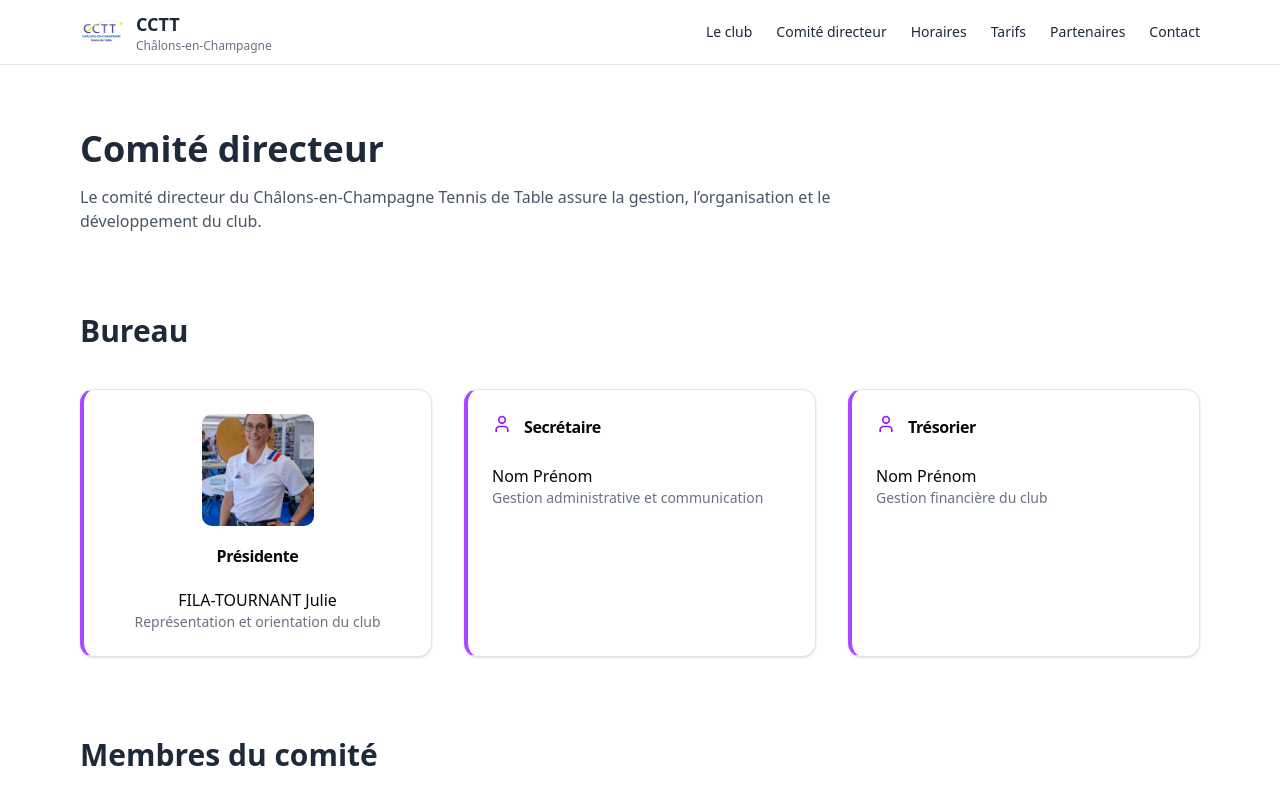
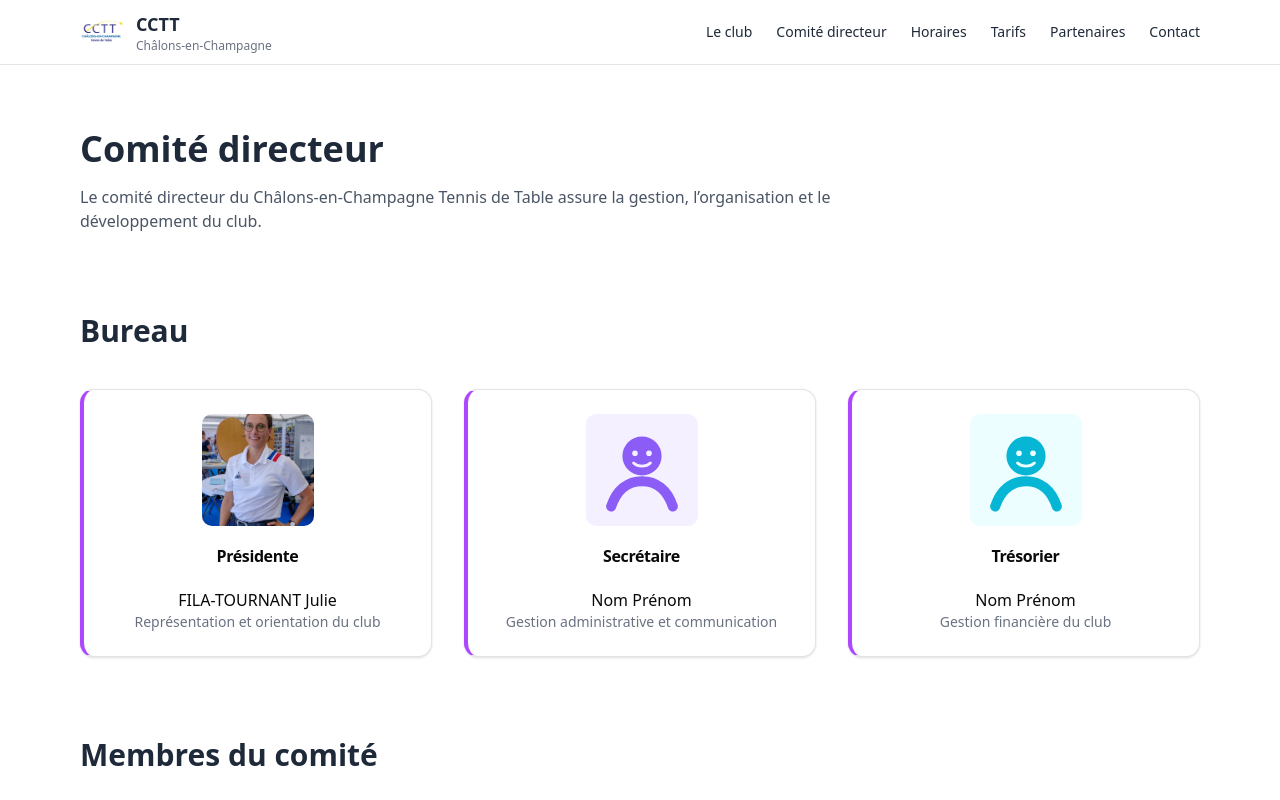
Before and after one commit to jesared/club-cctt, a Next.js app: page /comite-directeur in a window 1280 px wide. Shown: the top 800 px of the page. Built offline with nearby package versions, Linux system fonts and the light colour scheme.

Commit message:
Add committee placeholders for secretary and treasurer

```diff
--- a/app/comite-directeur/page.tsx
+++ b/app/comite-directeur/page.tsx
@@ -1,7 +1,7 @@
 import { Card, CardContent, CardHeader, CardTitle } from "@/components/ui/card";
 import Image from "next/image";
 
-import { User, Users } from "lucide-react";
+import { Users } from "lucide-react";
 
 export default function ComiteDirecteurPage() {
   return (
@@ -44,11 +44,18 @@ export default function ComiteDirecteurPage() {
 
           {/* SECRÉTAIRE */}
           <Card className="border-l-4 border-l-purple-500">
-            <CardHeader className="flex flex-row items-center gap-3">
-              <User className="w-5 h-5 text-purple-600" />
+            <CardHeader className="flex flex-col items-center text-center gap-4">
+              <div className="relative w-28 h-28 overflow-hidden rounded-lg">
+                <Image
+                  src="/comite/secretaire.svg"
+                  alt="Secrétaire du CCTT"
+                  fill
+                  className="object-cover"
+                />
+              </div>
               <CardTitle>Secrétaire</CardTitle>
             </CardHeader>
-            <CardContent>
+            <CardContent className="text-center">
               <p className="font-medium">Nom Prénom</p>
               <p className="text-sm text-gray-500">
                 Gestion administrative et communication
@@ -58,11 +65,18 @@ export default function ComiteDirecteurPage() {
 
           {/* TRÉSORIER */}
           <Card className="border-l-4 border-l-purple-500">
-            <CardHeader className="flex flex-row items-center gap-3">
-              <User className="w-5 h-5 text-purple-600" />
+            <CardHeader className="flex flex-col items-center text-center gap-4">
+              <div className="relative w-28 h-28 overflow-hidden rounded-lg">
+                <Image
+                  src="/comite/tresorier.svg"
+                  alt="Trésorier du CCTT"
+                  fill
+                  className="object-cover"
+                />
+              </div>
               <CardTitle>Trésorier</CardTitle>
             </CardHeader>
-            <CardContent>
+            <CardContent className="text-center">
               <p className="font-medium">Nom Prénom</p>
               <p className="text-sm text-gray-500">
                 Gestion financière du club
```
Also changed, not shown: public/comite/secretaire.svg (added), public/comite/tresorier.svg (added).
